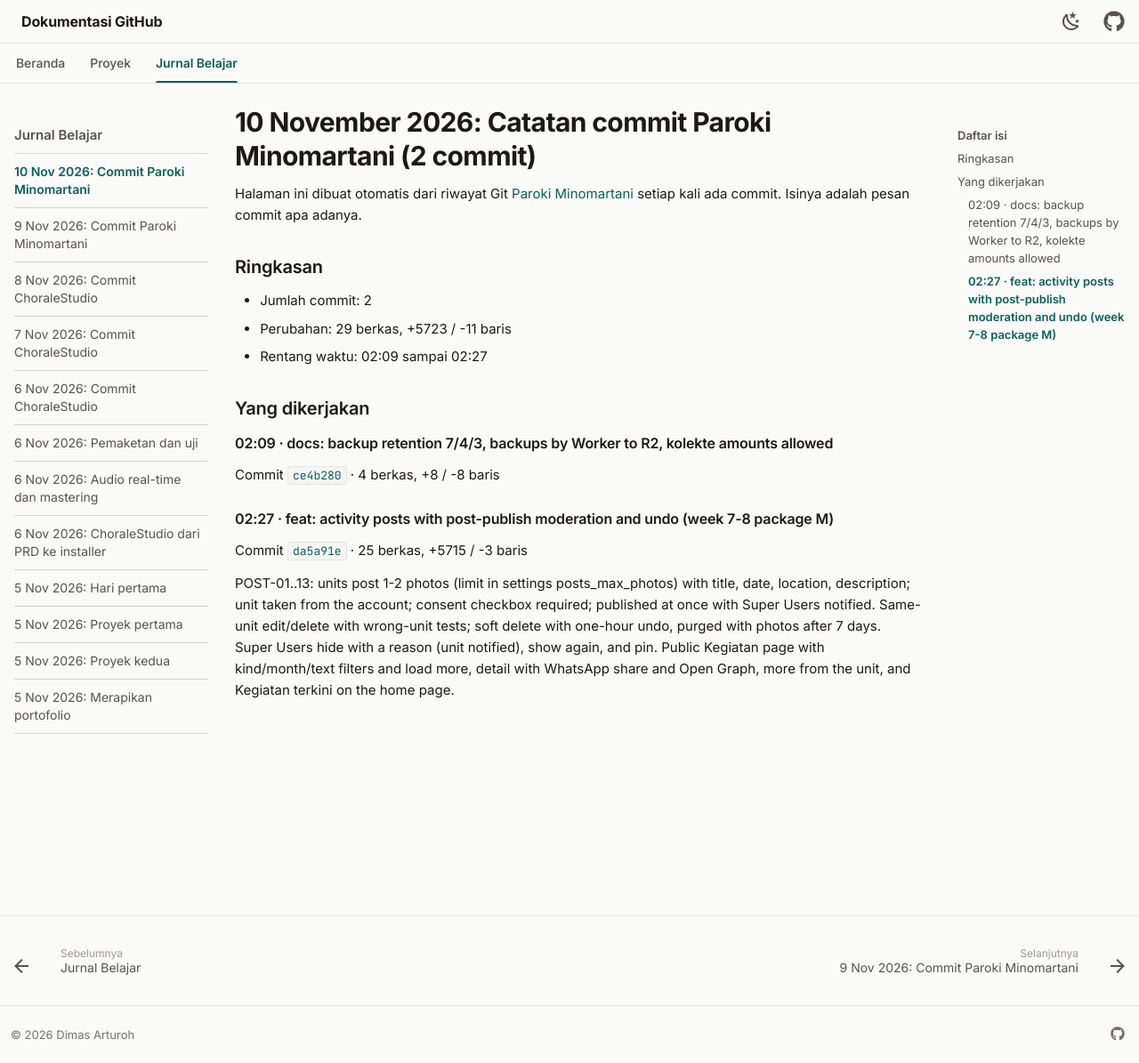
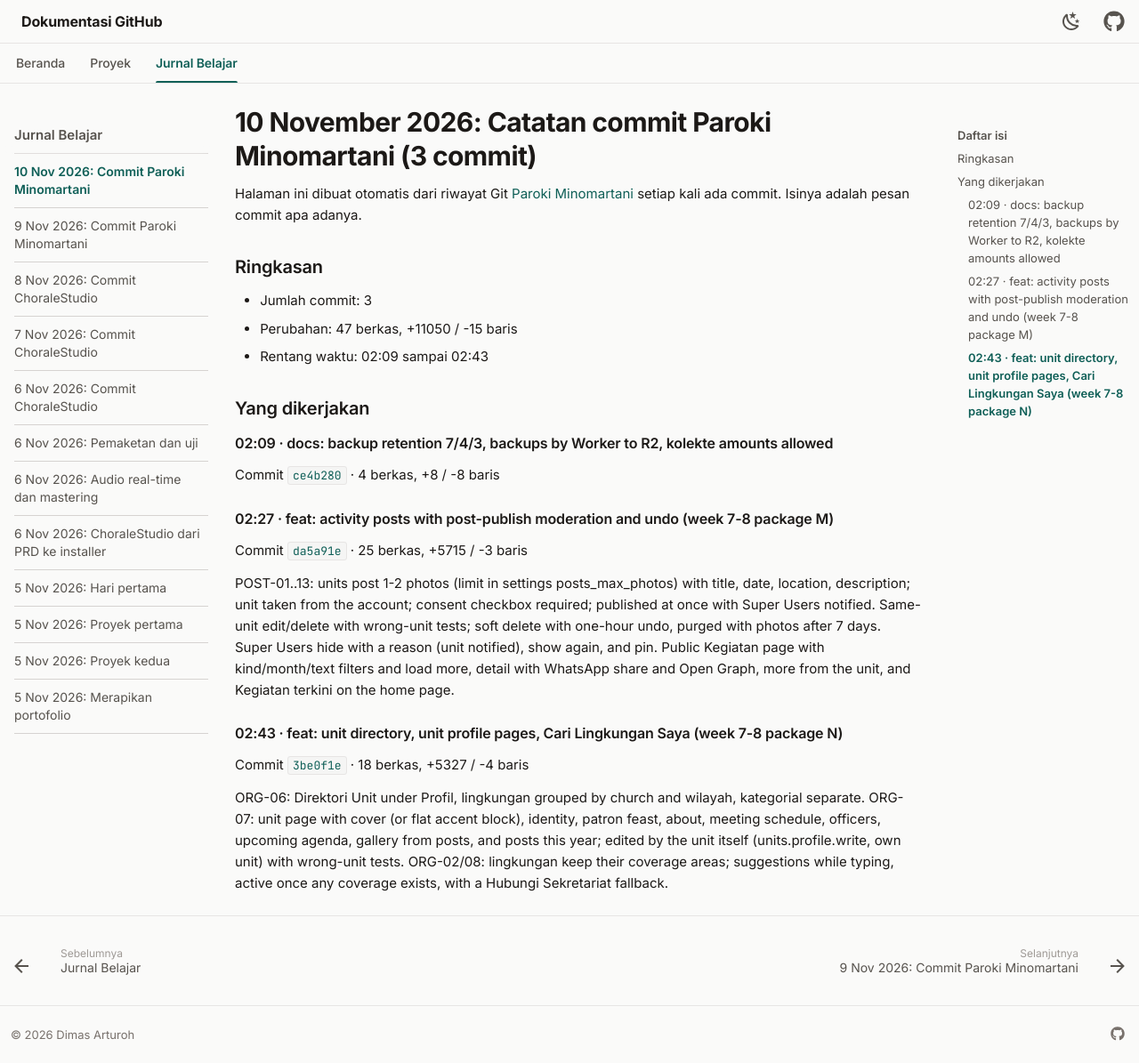
Before and after one commit to dimasarturoh15/dimasarturoh15.github.io, an MkDocs documentation site: the page built from docs/journal/2026-11-10-paroki-minomartani-commit.md, in a window 1280 px wide and 1195 px high. Shown: the whole window at 89% size. Built offline with MkDocs 1.6.1 and Material for MkDocs 9.7.7, drawn with Linux system fonts in a browser that asks for light colours.

Commit message:
docs: sync Paroki Minomartani commit 3be0f1e

```diff
--- a/docs/journal/2026-11-10-paroki-minomartani-commit.md
+++ b/docs/journal/2026-11-10-paroki-minomartani-commit.md
@@ -1,12 +1,12 @@
-# 10 November 2026: Catatan commit Paroki Minomartani (2 commit)
+# 10 November 2026: Catatan commit Paroki Minomartani (3 commit)
 
 Halaman ini dibuat otomatis dari riwayat Git [Paroki Minomartani](../projects/paroki-minomartani.md) setiap kali ada commit. Isinya adalah pesan commit apa adanya.
 
 ## Ringkasan
 
-- Jumlah commit: 2
-- Perubahan: 29 berkas, +5723 / -11 baris
-- Rentang waktu: 02:09 sampai 02:27
+- Jumlah commit: 3
+- Perubahan: 47 berkas, +11050 / -15 baris
+- Rentang waktu: 02:09 sampai 02:43
 
 ## Yang dikerjakan
 
@@ -25,3 +25,14 @@ tests; soft delete with one-hour undo, purged with photos after 7 days. Super Us
 hide with a reason (unit notified), show again, and pin. Public Kegiatan page with
 kind/month/text filters and load more, detail with WhatsApp share and Open Graph,
 more from the unit, and Kegiatan terkini on the home page.
+
+### 02:43 · feat: unit directory, unit profile pages, Cari Lingkungan Saya (week 7-8 package N)
+
+Commit [`3be0f1e`](https://github.com/dimasarturoh15/paroki-minomartani/commit/3be0f1e7d43fc0747ecb768018178ba0c6efd7d6) · 18 berkas, +5327 / -4 baris
+
+ORG-06: Direktori Unit under Profil, lingkungan grouped by church and wilayah,
+kategorial separate. ORG-07: unit page with cover (or flat accent block), identity,
+patron feast, about, meeting schedule, officers, upcoming agenda, gallery from posts,
+and posts this year; edited by the unit itself (units.profile.write, own unit) with
+wrong-unit tests. ORG-02/08: lingkungan keep their coverage areas; suggestions while
+typing, active once any coverage exists, with a Hubungi Sekretariat fallback.
--- a/docs/journal/index.md
+++ b/docs/journal/index.md
@@ -11,9 +11,9 @@ Catatan harian mengenai konsep yang dipelajari, kendala teknis, dan milestone. E
 <h2 class="log-date"><time datetime="2026-11-10">10 November 2026</time></h2>
 <ol class="log">
   <li>
-    <a class="log-title" href="2026-11-10-paroki-minomartani-commit/">Catatan commit Paroki Minomartani (2 commit)</a>
+    <a class="log-title" href="2026-11-10-paroki-minomartani-commit/">Catatan commit Paroki Minomartani (3 commit)</a>
     <span class="tags"><span>#paroki-minomartani</span><span>#commit</span><span>#otomatis</span></span>
-    <p>Dicatat otomatis dari Git: docs: backup retention 7/4/3, backups by Worker to R2, kolekte amounts allowed; feat: activity posts with post-publish moderation and undo (week 7-8 package M).</p>
+    <p>Dicatat otomatis dari Git: docs: backup retention 7/4/3, backups by Worker to R2, kolekte amounts allowed; feat: activity posts with post-publish moderation and undo (week 7-8 package M); feat: unit directory, unit profile pages, Cari Lingkungan Saya (week 7-8 package N).</p>
   </li>
 </ol>
 </div>
--- a/docs/projects/paroki-minomartani.md
+++ b/docs/projects/paroki-minomartani.md
@@ -123,3 +123,4 @@ Diperbarui otomatis dari riwayat Git setiap kali ada commit.
 | 2026-11-09 23:57 | [`a19de37`](https://github.com/dimasarturoh15/paroki-minomartani/commit/a19de37971e55294fad6a7dc1ce2fa5111885d9e) | docs: tick week 5-6 roadmap items |
 | 2026-11-10 02:09 | [`ce4b280`](https://github.com/dimasarturoh15/paroki-minomartani/commit/ce4b280685b0be1efc4601513eac9df1caff3ad0) | docs: backup retention 7/4/3, backups by Worker to R2, kolekte amounts allowed |
 | 2026-11-10 02:27 | [`da5a91e`](https://github.com/dimasarturoh15/paroki-minomartani/commit/da5a91efc841d49494856b35500d9a8ac5e7182e) | feat: activity posts with post-publish moderation and undo (week 7-8 package M) |
+| 2026-11-10 02:43 | [`3be0f1e`](https://github.com/dimasarturoh15/paroki-minomartani/commit/3be0f1e7d43fc0747ecb768018178ba0c6efd7d6) | feat: unit directory, unit profile pages, Cari Lingkungan Saya (week 7-8 package N) |
```
Also changed, not shown: docs/index.md (+1 -1 lines).
